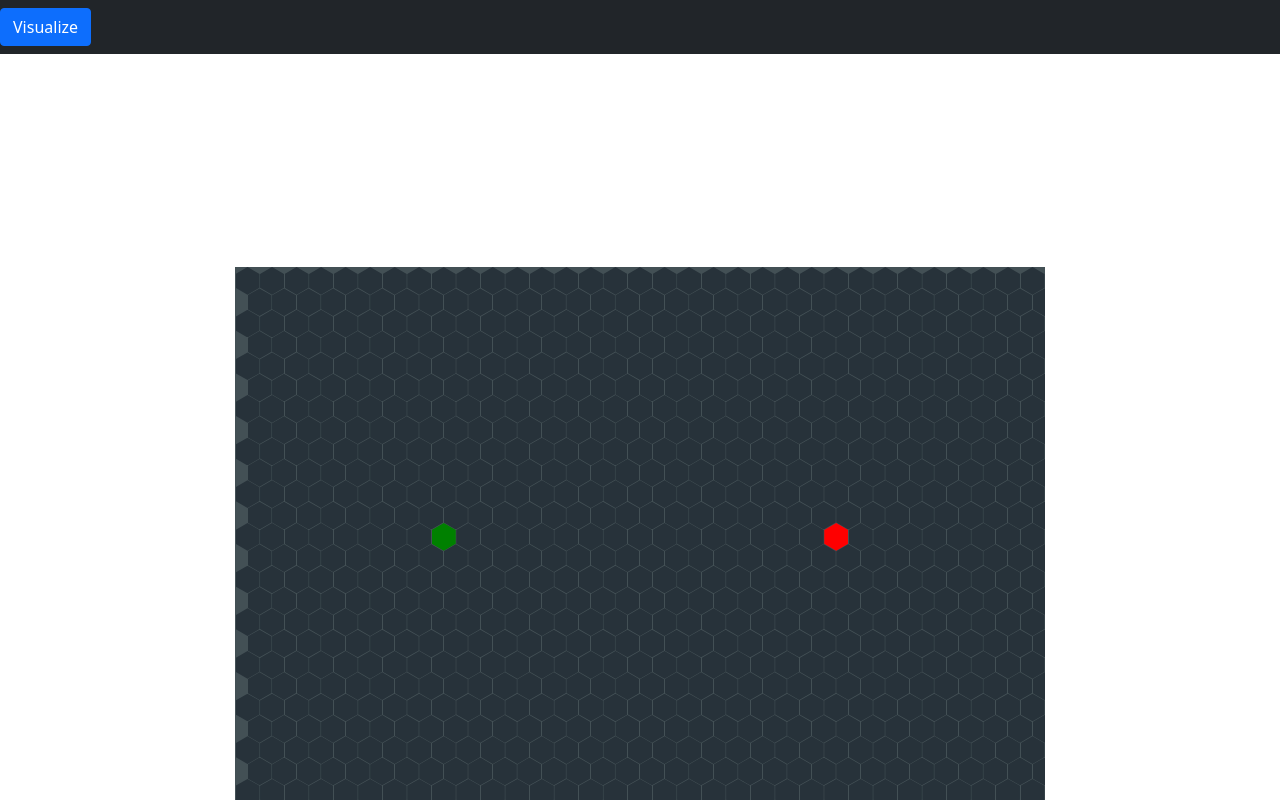
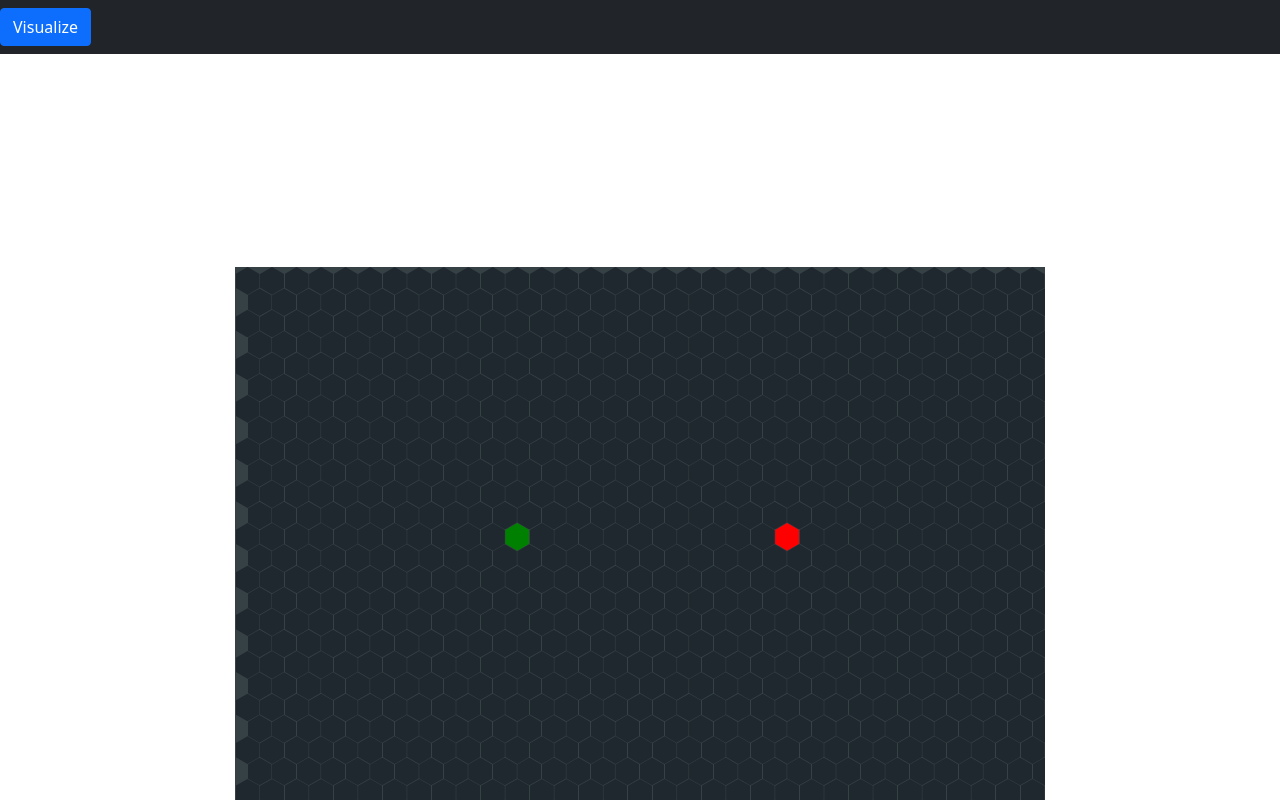
Before and after one commit to BazimAzeem/getPath, a React (Create React App) app: page / in a window 1280 px wide. Built offline with nearby package versions, Linux system fonts and the light colour scheme.

Commit message:
Completed djikstras by implementing ref, animation

```diff
--- a/src/NavBar.js
+++ b/src/NavBar.js
@@ -1,7 +1,7 @@
 import React from "react";
 import "bootstrap/dist/css/bootstrap.css";
 import { Navbar, Nav, Button } from "react-bootstrap";
-import { visualizeSearch } from "./NodeGrid";
+import { visualizeSearch, visualizePath } from "./NodeGrid";
 import { djikstra } from "./search algorithms/djikstra";
 
 const NavBar = () => {
@@ -11,8 +11,9 @@ const NavBar = () => {
         <Nav>
           <Nav.Item>
             <Button
-              onClick={() => {
-                visualizeSearch(djikstra);
+              onClick={async () => {
+                var targetNodeRef = await visualizeSearch(djikstra);
+                var pathNodeRefs = await visualizePath(targetNodeRef);
               }}
             >
               Visualize
--- a/src/Node.css
+++ b/src/Node.css
@@ -19,10 +19,6 @@
   background-color: red;
 }
 
-.node-is-visited {
-  background-color: yellow;
-}
-
 .node-is-wall {
   background-position: center;
   background-repeat: no-repeat;
@@ -38,9 +34,9 @@
 }
 
 @keyframes isWallNodeAnimation {
-  40% {
+  25% {
     transform: scale(0);
-    background-color: var(--primary-color);
+    background-color: initial;
     border-radius: 100%;
   }
 
@@ -48,7 +44,7 @@
     background-color: var(--primary-light-color);
   }
 
-  90% {
+  75% {
     transform: scale(1.075);
     background-color: var(--primary-light-color);
   }
@@ -58,3 +54,75 @@
     background-color: var(--primary-light-color);
   }
 }
+
+.node-is-visited {
+  background-position: center;
+  background-repeat: no-repeat;
+  background-size: contain;
+  animation-name: isVisitedNodeAnimation;
+  animation-duration: 1.5s;
+  animation-timing-function: ease-out;
+  animation-delay: 0;
+  animation-direction: alternate;
+  animation-iteration-count: 1;
+  animation-fill-mode: forwards;
+  animation-play-state: running;
+}
+
+@keyframes isVisitedNodeAnimation {
+  25% {
+    transform: scale(0);
+    background-color: initial;
+    border-radius: 100%;
+  }
+
+  50% {
+    background-color: var(--secondary-accent-color);
+  }
+
+  75% {
+    transform: scale(1.075);
+    background-color: var(--secondary-accent-color);
+  }
+
+  100% {
+    transform: scale(1);
+    background-color: var(--primary-accent-color);
+  }
+}
+
+.node-is-path {
+  background-position: center;
+  background-repeat: no-repeat;
+  background-size: contain;
+  animation-name: isPathNodeAnimation;
+  animation-duration: 1s;
+  animation-timing-function: ease-out;
+  animation-delay: 0;
+  animation-direction: alternate;
+  animation-iteration-count: 1;
+  animation-fill-mode: forwards;
+  animation-play-state: running;
+}
+
+@keyframes isPathNodeAnimation {
+  25% {
+    transform: scale(0);
+    background-color: initial;
+    border-radius: 100%;
+  }
+
+  50% {
+    background-color: var(--quaternary-accent-color);
+  }
+
+  75% {
+    transform: scale(1.075);
+    background-color: var(--quaternary-accent-color);
+  }
+
+  100% {
+    transform: scale(1.0625);
+    background-color: var(--tertiary-accent-color);
+  }
+}
--- a/src/Node.js
+++ b/src/Node.js
@@ -13,27 +13,35 @@ class Node extends React.Component {
     this.state = {
       isVisited: this.props.isVisited,
       isWall: false,
+      isPath: false,
       isStart: this.props.isStart,
       isTarget: this.props.isTarget,
-      weight: 1,
-      distance: Infinity,
-      predecessor: null,
     };
+    this.isVisited = false;
+    this.weight = 1;
+    this.distance = Infinity;
+    this.predecessor = null;
+
     this.handleMouseDown = this.handleMouseDown.bind(this);
     this.handleMouseEnter = this.handleMouseEnter.bind(this);
     this.handleMouseUp = this.handleMouseUp.bind(this);
   }
 
+  makeWall() {
+    this.setState({ isWall: !this.state.isWall });
+    this.weight = Infinity;
+  }
+
   handleMouseDown() {
     if (!(this.state.isStart || this.state.isTarget)) {
-      this.setState({ isWall: !this.state.isWall });
+      this.makeWall();
       mousePressed = true;
     }
   }
 
   handleMouseEnter() {
     if (mousePressed && !(this.state.isStart || this.state.isTarget)) {
-      this.setState({ isWall: !this.state.isWall });
+      this.makeWall();
     }
   }
 
@@ -49,11 +57,15 @@ class Node extends React.Component {
           (this.state.isStart ? " node-is-start" : "") +
           (this.state.isTarget ? " node-is-target" : "") +
           (this.state.isWall ? " node-is-wall" : "") +
-          (this.state.isVisited ? " node-is-visited" : "")
+          (this.state.isVisited ? " node-is-visited" : "") +
+          (this.state.isPath ? " node-is-path" : "")
         }
         onMouseDown={this.handleMouseDown}
         onMouseEnter={this.handleMouseEnter}
         onMouseUp={this.handleMouseUp}
+        onClick={() => {
+          console.log(this.props, this.state);
+        }}
       ></div>
     );
   }
--- a/src/NodeGrid.js
+++ b/src/NodeGrid.js
@@ -4,7 +4,8 @@ import "./NodeGrid.css";
 import djikstra from "./search algorithms/djikstra";
 
 var [rows, cols] = getNodeGridDimensions();
-var nodeGrid = getNodeGrid(rows, cols);
+var nodeRefGrid = getNodeRefGrid(rows, cols);
+var nodeGrid = getNodeGrid(rows, cols, nodeRefGrid);
 
 const NodeGrid = () => {
   return (
@@ -42,12 +43,26 @@ function getNodeGridDimensions() {
   return [rows, cols];
 }
 
-function getNodeGrid(rows, cols) {
+function getNodeRefGrid(rows, cols) {
+  var nodeRefGrid = [];
+  for (let row = 0; row < rows; row++) {
+    var nodeRefArray = [];
+    for (let col = 0; col < cols; col++) {
+      let nodeRef = React.createRef();
+      nodeRefArray.push(nodeRef);
+    }
+    nodeRefGrid.push(nodeRefArray);
+  }
+
+  return nodeRefGrid;
+}
+
+function getNodeGrid(rows, cols, nodeRefGrid) {
   var nodeGrid = [];
   for (let row = 0; row < rows; row++) {
     var nodeArray = [];
     for (let col = 0; col < cols; col++) {
-      let node = getNode(row, col, rows, cols);
+      let node = getNode(row, col, rows, cols, nodeRefGrid[row][col]);
       nodeArray.push(node);
     }
     nodeGrid.push(nodeArray);
@@ -56,14 +71,15 @@ function getNodeGrid(rows, cols) {
   return nodeGrid;
 }
 
-function getNode(row, col, rows, cols) {
+function getNode(row, col, rows, cols, nodeRef) {
+  let startRow = parseInt(rows / 2);
+  let startCol = parseInt(cols / 3);
+  let targetRow = parseInt(rows / 2);
+  let targetCol = parseInt((2 * cols) / 3);
+
   let key = row * cols + col;
-
-  let isStart = false;
-  let isTarget = false;
-  if (row == parseInt(rows / 2) && col == parseInt(cols / 4)) isStart = true;
-  if (row == parseInt(rows / 2) && col == parseInt((3 * cols) / 4))
-    isTarget = true;
+  let isStart = row == startRow && col == startCol;
+  let isTarget = row == targetRow && col == targetCol;
 
   let node = (
     <Node
@@ -72,16 +88,54 @@ function getNode(row, col, rows, cols) {
       col={col}
       isStart={isStart}
       isTarget={isTarget}
-      isVisited={false}
+      ref={nodeRef}
     ></Node>
   );
 
   return node;
 }
 
+var searchTimeDelay = 20;
+var pathTimeDelay = 20;
+
 export function visualizeSearch(searchAlgorithm) {
-  var visitedNodes = searchAlgorithm(nodeGrid);
-  // for (let i = 0; i < visitedNodes.length; i++) {
-  //   visitedNodes[i].setState({ isVisited: true });
-  // }
+  return new Promise((resolve) => {
+    var visitedNodeRefs = searchAlgorithm(nodeRefGrid);
+    for (let i = 0; i <= visitedNodeRefs.length; i++) {
+      if (i == visitedNodeRefs.length)
+        setTimeout(() => {
+          resolve(visitedNodeRefs[i - 1]);
+        }, searchTimeDelay * i);
+      else {
+        setTimeout(() => {
+          visitedNodeRefs[i].current.setState({ isVisited: true });
+        }, searchTimeDelay * i);
+      }
+    }
+  });
 }
+
+export function visualizePath(targetNodeRef) {
+  return new Promise((resolve) => {
+    var pathNodeRefs = [];
+    var currentNodeRef = targetNodeRef;
+    while (!currentNodeRef.current.state.isStart) {
+      pathNodeRefs.push(currentNodeRef);
+      currentNodeRef = currentNodeRef.current.predecessor;
+    }
+    pathNodeRefs.push(currentNodeRef);
+    pathNodeRefs.reverse();
+
+    for (let i = 0; i <= pathNodeRefs.length; i++) {
+      if (i == pathNodeRefs.length)
+        setTimeout(() => {
+          resolve(pathNodeRefs);
+        }, pathTimeDelay * i);
+      else {
+        setTimeout(() => {
+          pathNodeRefs[i].current.setState({ isVisited: false, isPath: true });
+        }, pathTimeDelay * i);
+      }
+    }
+  });
+}
--- a/src/constants.css
+++ b/src/constants.css
@@ -7,9 +7,11 @@
   );
 
   /* Color Constants */
-  --primary-color: #27323a;
-  --secondary-color: #435055;
-  --primary-accent-color: #29a19c;
+  --primary-color: #1f282f;
+  --secondary-color: #364145;
+  --primary-accent-color: #1b716f;
   --secondary-accent-color: #a3f7bf;
+  --tertiary-accent-color: #fff41c;
+  --quaternary-accent-color: #e9f7a3;
   --primary-light-color: #d1ecff;
 }
--- a/src/search algorithms/djikstra.js
+++ b/src/search algorithms/djikstra.js
@@ -1,11 +1,43 @@
-import { Heap } from "./helper";
+import {
+  PriorityQueue,
+  getstartNodeRef,
+  printNodeRef,
+  getNodeRefChildren,
+} from "./helper";
 
-export function djikstra(nodeGrid) {
-  var heap = new Heap(nodeGrid);
+export function djikstra(nodeRefGrid) {
+  var startNodeRef = getstartNodeRef(nodeRefGrid);
+  startNodeRef.current.distance = 0;
+  var pq = new PriorityQueue(nodeRefGrid);
 
-  heap.printHeap();
+  var visitedNodeRefs = [];
+  while (pq.nodeRefs.length > 0) {
+    var minNodeRef = pq.extractMinNodeRef();
+    minNodeRef.current.visited = true;
+    visitedNodeRefs.push(minNodeRef);
 
-  return [];
+    if (
+      minNodeRef.current.state.isTarget ||
+      minNodeRef.current.distance == Infinity
+    )
+      return visitedNodeRefs;
+
+    var minNodeRefChildren = getNodeRefChildren(minNodeRef, nodeRefGrid);
+    for (const minNodeRefChild of minNodeRefChildren) {
+      if (
+        !minNodeRefChild.current.visited &&
+        minNodeRefChild.current.distance >
+          minNodeRef.current.distance + minNodeRefChild.current.weight
+      ) {
+        minNodeRefChild.current.distance =
+          minNodeRef.current.distance + minNodeRefChild.current.weight;
+        minNodeRefChild.current.predecessor = minNodeRef;
+      }
+    }
+    pq.updatePriorityQueue();
+  }
+
+  return visitedNodeRefs;
 }
 
 export default djikstra;
--- a/src/search algorithms/helper.js
+++ b/src/search algorithms/helper.js
@@ -1,11 +1,76 @@
-export class Heap {
-  constructor(nodeGrid) {
-    this.nodes = nodeGrid.flat();
+export class PriorityQueue {
+  constructor(nodeRefGrid) {
+    this.nodeRefs = nodeRefGrid.flat();
+    this.updatePriorityQueue();
   }
 
-  printHeap() {
-    for (let i = 0; i < this.nodes.length; i++) {
-      console.log(this.nodes[i].props, this.nodes[i].state);
+  extractMinNodeRef() {
+    return this.nodeRefs.pop();
+  }
+
+  updatePriorityQueue() {
+    this.nodeRefs.sort((a, b) =>
+      a.current.distance < b.current.distance ? 1 : -1
+    );
+  }
+
+  printPriorityQueue() {
+    for (const nodeRef of this.nodeRefs) {
+      printNodeRef(nodeRef);
     }
   }
 }
+
+// Helper Functions
+export function getstartNodeRef(nodeRefGrid) {
+  for (const nodeRefArray of nodeRefGrid) {
+    for (const nodeRef of nodeRefArray) {
+      if (nodeRef.current.state.isStart) return nodeRef;
+    }
+  }
+}
+
+export function printNodeRef(nodeRef) {
+  console.log(
+    nodeRef.current.props,
+    nodeRef.current.distance,
+    nodeRef.current.predecessor
+  );
+}
+
+export function getNodeRefChildren(nodeRef, nodeRefGrid) {
+  var row = nodeRef.current.props.row;
+  var col = nodeRef.current.props.col;
+  var rows = nodeRefGrid.length;
+  var cols = nodeRefGrid[0].length;
+
+  var nodeRefChildren = [];
+
+  if (col - 1 >= 0) nodeRefChildren.push(nodeRefGrid[row][col - 1]);
+  if (col + 1 < cols) nodeRefChildren.push(nodeRefGrid[row][col + 1]);
+
+  // Even rows
+  if (row % 2 == 0) {
+    if (row - 1 >= 0) {
+      nodeRefChildren.push(nodeRefGrid[row - 1][col]);
+      if (col - 1 >= 0) nodeRefChildren.push(nodeRefGrid[row - 1][col - 1]);
+    }
+    if (row + 1 < rows) {
+      nodeRefChildren.push(nodeRefGrid[row + 1][col]);
+      if (col - 1 >= 0) nodeRefChildren.push(nodeRefGrid[row + 1][col - 1]);
+    }
+  }
+  // Odd rows
+  else {
+    if (row - 1 >= 0) {
+      nodeRefChildren.push(nodeRefGrid[row - 1][col]);
+      if (col + 1 < cols) nodeRefChildren.push(nodeRefGrid[row - 1][col + 1]);
+    }
+    if (row + 1 < rows) {
+      nodeRefChildren.push(nodeRefGrid[row + 1][col]);
+      if (col + 1 < cols) nodeRefChildren.push(nodeRefGrid[row + 1][col + 1]);
+    }
+  }
+
+  return nodeRefChildren;
+}
```
